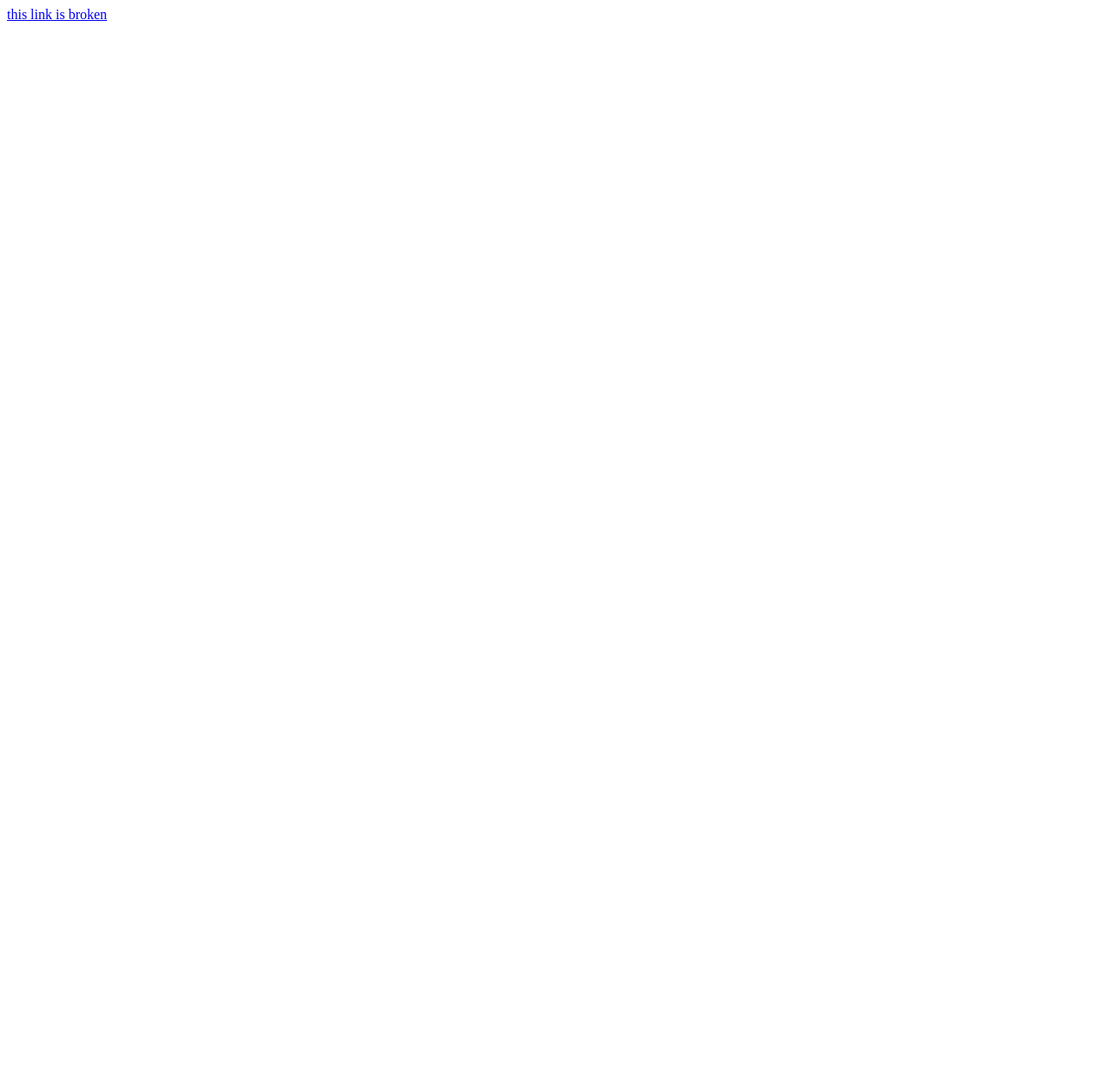
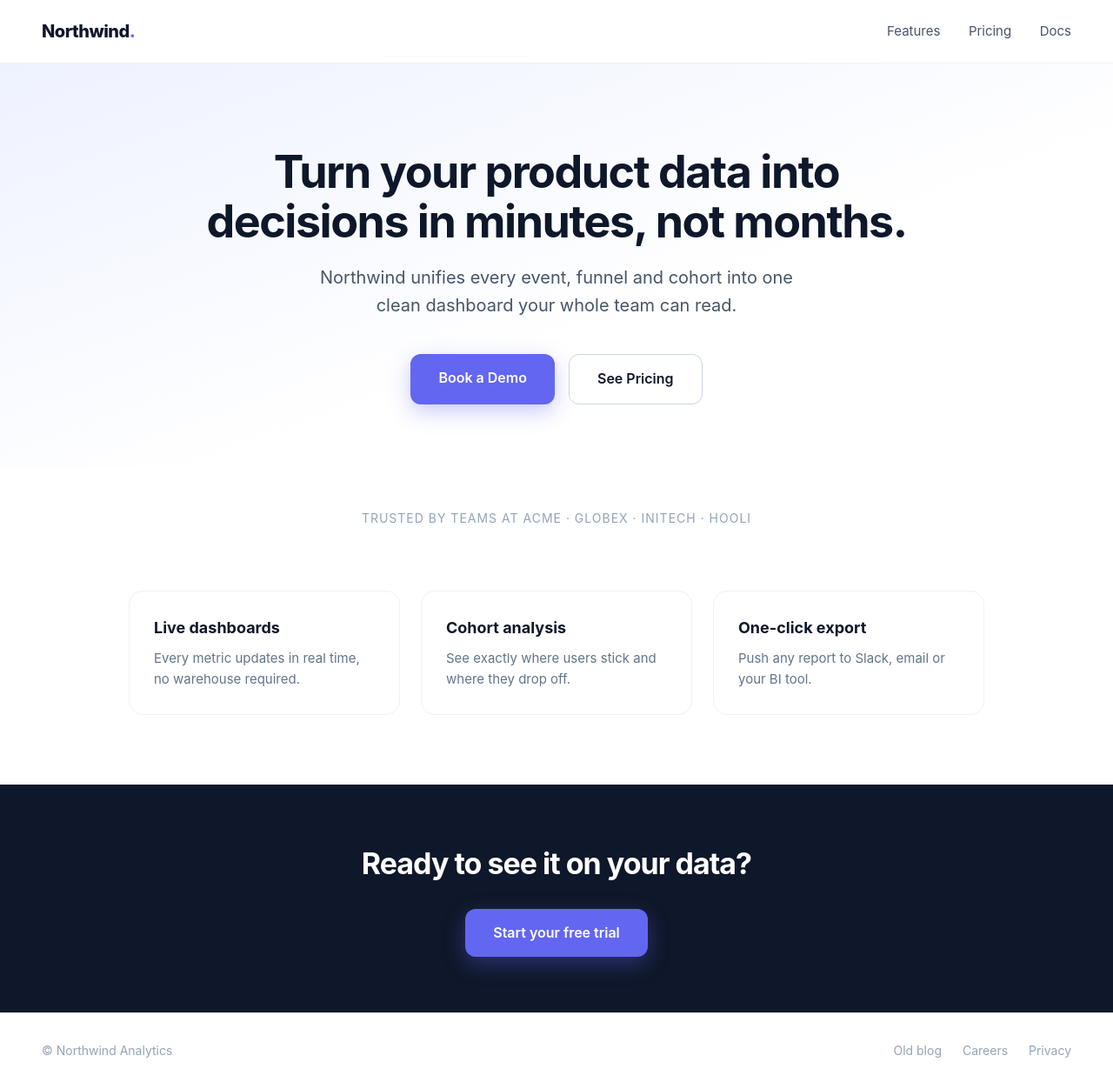
Before and after one commit to panaum/linkspy-selfheal-test, a plain HTML site: page index.html in a window 1280 px wide. Shown: the whole page at 87% size. Before the commit the page ends 800 px from the top, so only its background shows below. Drawn offline with Linux system fonts and the light colour scheme.

Commit message:
Demo landing page: redirecting CTAs + one dead link

```diff
--- a/index.html
+++ b/index.html
@@ -1,6 +1,77 @@
 <!DOCTYPE html>
-<html>
+<html lang="en">
+<head>
+<meta charset="utf-8">
+<meta name="viewport" content="width=device-width, initial-scale=1">
+<title>Northwind Analytics — Turn data into decisions</title>
+<style>
+  * { margin:0; padding:0; box-sizing:border-box; }
+  body { font-family:-apple-system,Segoe UI,Roboto,sans-serif; color:#0f172a; background:#fff; line-height:1.6; }
+  .nav { display:flex; justify-content:space-between; align-items:center; padding:20px 48px; border-bottom:1px solid #eef2f7; }
+  .brand { font-weight:800; font-size:20px; letter-spacing:-0.5px; }
+  .brand span { color:#6366f1; }
+  .nav a { margin-left:28px; color:#475569; text-decoration:none; font-size:15px; }
+  .hero { text-align:center; padding:96px 24px 72px; background:linear-gradient(160deg,#eef2ff,#fff 60%); }
+  .hero h1 { font-size:52px; line-height:1.1; letter-spacing:-1.5px; max-width:820px; margin:0 auto 20px; }
+  .hero p { font-size:20px; color:#475569; max-width:600px; margin:0 auto 40px; }
+  .cta-row { display:flex; gap:16px; justify-content:center; flex-wrap:wrap; }
+  .btn { display:inline-block; padding:15px 32px; border-radius:12px; font-weight:600; font-size:16px; text-decoration:none; }
+  .btn-primary { background:#6366f1; color:#fff; box-shadow:0 8px 24px rgba(99,102,241,.35); }
+  .btn-ghost { background:#fff; color:#0f172a; border:1px solid #cbd5e1; }
+  .logos { text-align:center; padding:48px 24px; color:#94a3b8; font-size:14px; letter-spacing:1px; }
+  .features { display:grid; grid-template-columns:repeat(3,1fr); gap:24px; padding:24px 48px 80px; max-width:1080px; margin:0 auto; }
+  .card { padding:28px; border:1px solid #eef2f7; border-radius:16px; }
+  .card h3 { font-size:18px; margin-bottom:8px; }
+  .card p { color:#64748b; font-size:15px; }
+  .band { text-align:center; padding:64px 24px; background:#0f172a; color:#fff; }
+  .band h2 { font-size:34px; margin-bottom:24px; letter-spacing:-1px; }
+  footer { padding:32px 48px; color:#94a3b8; font-size:14px; display:flex; justify-content:space-between; border-top:1px solid #eef2f7; }
+  footer a { color:#94a3b8; text-decoration:none; margin-left:20px; }
+</style>
+</head>
 <body>
-<a href="/broken">this link is broken</a>
+  <nav class="nav">
+    <div class="brand">Northwind<span>.</span></div>
+    <div>
+      <a href="#features">Features</a>
+      <a href="https://httpbin.org/redirect-to?url=https%3A%2F%2Fhttpbin.org%2Fanything%2Fpricing&status_code=301">Pricing</a>
+      <a href="#">Docs</a>
+    </div>
+  </nav>
+
+  <section class="hero">
+    <h1>Turn your product data into decisions in minutes, not months.</h1>
+    <p>Northwind unifies every event, funnel and cohort into one clean dashboard your whole team can read.</p>
+    <div class="cta-row">
+      <!-- Primary CTA: points at an OLD campaign URL that now 301-redirects. -->
+      <a class="btn btn-primary" href="https://httpbin.org/redirect-to?url=https%3A%2F%2Fhttpbin.org%2Fanything%2Fbook-a-demo&status_code=301">Book a Demo</a>
+      <!-- Secondary CTA: also redirects. -->
+      <a class="btn btn-ghost" href="https://httpbin.org/redirect-to?url=https%3A%2F%2Fhttpbin.org%2Fanything%2Fpricing&status_code=301">See Pricing</a>
+    </div>
+  </section>
+
+  <div class="logos">TRUSTED BY TEAMS AT ACME · GLOBEX · INITECH · HOOLI</div>
+
+  <section id="features" class="features">
+    <div class="card"><h3>Live dashboards</h3><p>Every metric updates in real time, no warehouse required.</p></div>
+    <div class="card"><h3>Cohort analysis</h3><p>See exactly where users stick and where they drop off.</p></div>
+    <div class="card"><h3>One-click export</h3><p>Push any report to Slack, email or your BI tool.</p></div>
+  </section>
+
+  <section class="band">
+    <h2>Ready to see it on your data?</h2>
+    <!-- Another redirecting CTA. -->
+    <a class="btn btn-primary" href="https://httpbin.org/redirect-to?url=https%3A%2F%2Fhttpbin.org%2Fanything%2Fbook-a-demo&status_code=301">Start your free trial</a>
+  </section>
+
+  <footer>
+    <div>© Northwind Analytics</div>
+    <div>
+      <!-- A genuinely dead link (404). Self-heal must NOT auto-fix this — it only suggests. -->
+      <a href="https://httpbin.org/status/404">Old blog</a>
+      <a href="#">Careers</a>
+      <a href="#">Privacy</a>
+    </div>
+  </footer>
 </body>
 </html>
```
